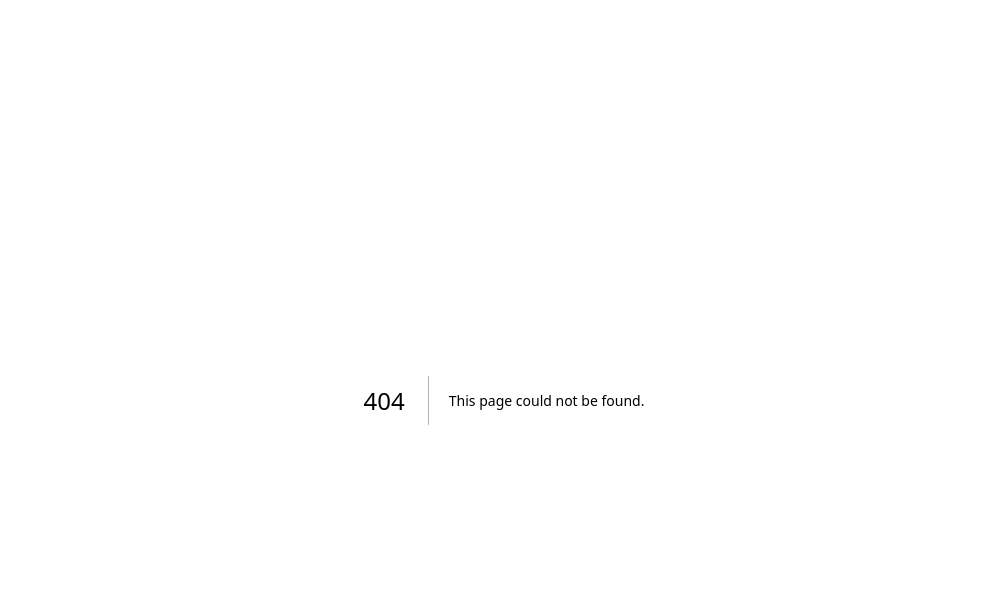
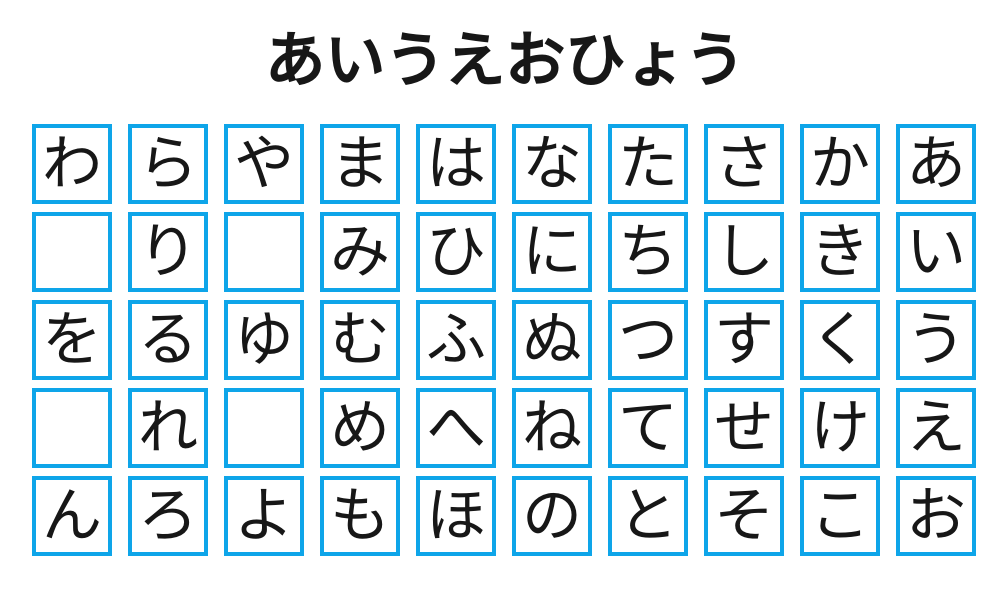
Before and after one commit to hypermkt/hyperkana, a Next.js app: page /hiragana in a window 1280 px wide. Before the commit this address had no page. Shown: the top 594 px of the page, without its empty margins (136-1143 px from the left). Built offline with nearby package versions, Linux system fonts and the light colour scheme.

Commit message:
ひらがな一覧表画面を追加

```diff
--- /dev/null
+++ b/src/app/hiragana/page.tsx
@@ -0,0 +1,42 @@
+import Link from "next/link";
+
+export default function HiraganaList() {
+  const gojuonColumns = [
+    ["あ", "い", "う", "え", "お"], // あ行
+    ["か", "き", "く", "け", "こ"], // か行
+    ["さ", "し", "す", "せ", "そ"], // さ行
+    ["た", "ち", "つ", "て", "と"], // た行
+    ["な", "に", "ぬ", "ね", "の"], // な行
+    ["は", "ひ", "ふ", "へ", "ほ"], // は行
+    ["ま", "み", "む", "め", "も"], // ま行
+    ["や", "", "ゆ", "", "よ"], // や行
+    ["ら", "り", "る", "れ", "ろ"], // ら行
+    ["わ", "", "を", "", "ん"], // わ行
+  ];
+
+  return (
+    <div className="p-8">
+      <h1 className="text-6xl font-bold mb-8 text-center">あいうえおひょう</h1>
+
+      {/* flex で右から左に並べる */}
+      <div className="flex flex-row-reverse justify-center gap-4">
+        {gojuonColumns.map((column, colIndex) => (
+          <div key={colIndex} className="flex flex-col items-center gap-2">
+            {column.map((char, rowIndex) => (
+              <div
+                key={rowIndex}
+                className="w-20 h-20 border flex items-center justify-center text-6xl border-sky-500 border-4"
+              >
+                {char ? (
+                  <Link href={`/hiragana/${char}`}>{char}</Link>
+                ) : (
+                  "" // 空セルの場合は何も表示しない
+                )}
+              </div>
+            ))}
+          </div>
+        ))}
+      </div>
+    </div>
+  );
+}
```
